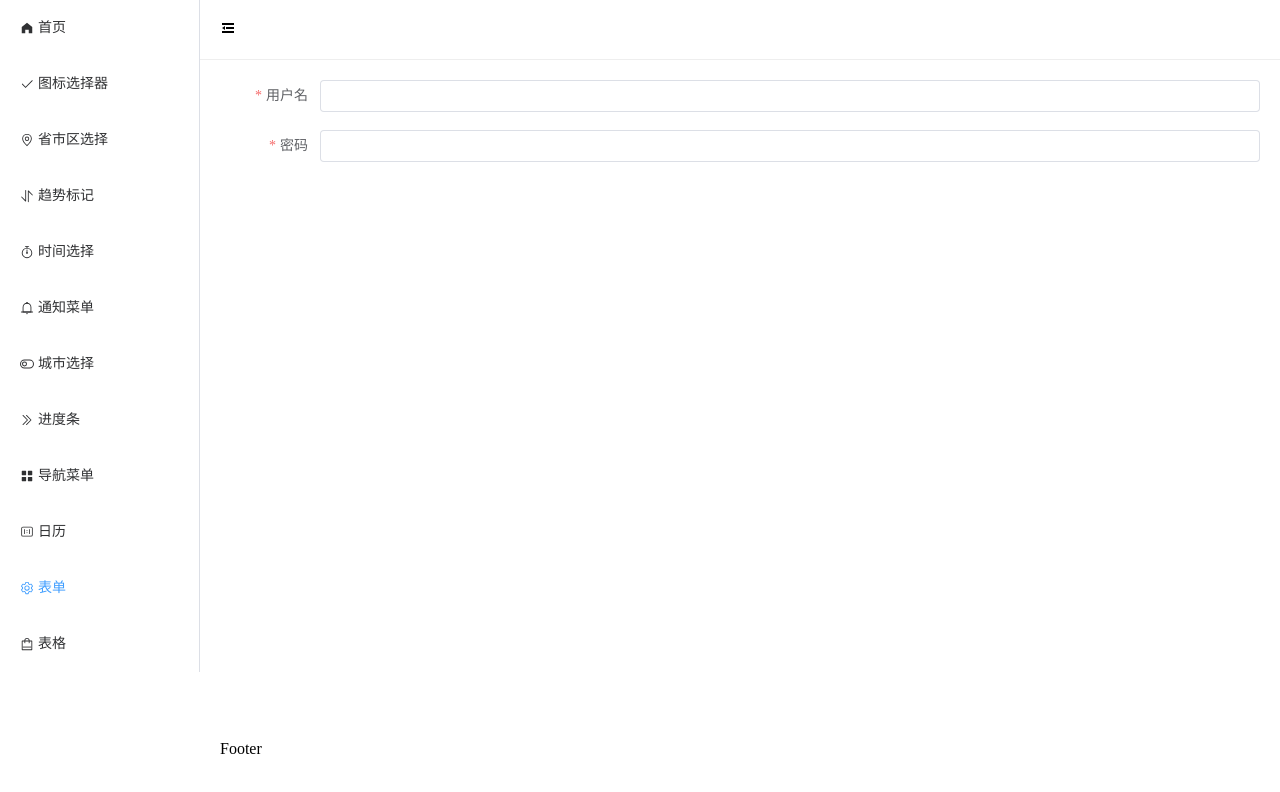
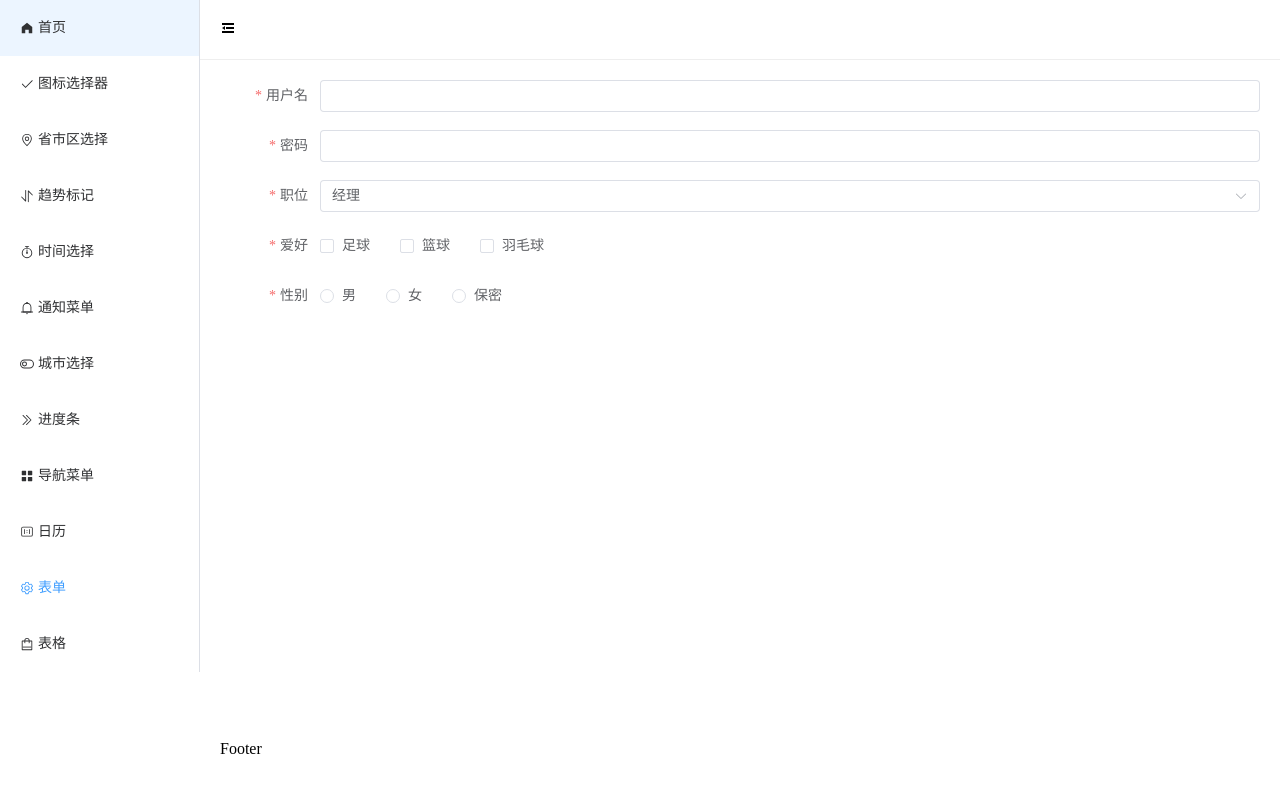
Before and after one commit to 11334/Refactor-ElementPlus, a Vue app: page /form in a window 1280 px wide. Shown: the top 792 px of the page. Built offline with nearby package versions, Linux system fonts and the light colour scheme.

Commit message:
添加更多的表单元素

```diff
--- a/src/components/form/src/index.vue
+++ b/src/components/form/src/index.vue
@@ -1,17 +1,25 @@
 <template>
-    <el-form :validate-on-rule-change="false" v-bind="$attrs" :model="model" :rules="rules">
-        <el-form-item v-for="(item, index) in options" :key="index"  :prop="item.prop" :label="item.label">
+    <!-- validate-on-rule-change 是否在 rules 属性改变后立即触发一次验证 -->
+    <el-form v-if="model" :validate-on-rule-change="false" v-bind="$attrs" :model="model" :rules="rules">
+        <template v-for="(item, index) in options" :key="index">
+            <el-form-item v-if="!item.children || !item.children!.length" :prop="item.prop" :label="item.label">
                 <!-- component : 表单的什么元素是输入框还是单选按钮还是复选框？  v-model="model[item.prop!] 绑定表单其中一个元素的数据  v-bind="item.attrs" 绑定该表单元素的一些特殊操作比如显示密码、一键清空
             -->
-            <component v-bind="item.attrs" :is="`el-${item.type}`"
-                v-model="model[item.prop!]"
-            ></component>
+                <component v-bind="item.attrs" :is="`el-${item.type}`" v-model="model[item.prop!]"></component>
             </el-form-item>
+            <el-form-item v-if="item.children && item.children.length" :prop="item.prop" :label="item.label">
+                <component :placeholder="item.placeholder" v-bind="item.attrs" :is="`el-${item.type}`"
+                    v-model="model[item.prop!]">
+                    <component v-for="(child, i) in item.children" :key="i" :label="child.label" :value="child.value"
+                        :is="`el-${child.type}`"></component>
+                </component>
+            </el-form-item>
+        </template>
     </el-form>
 </template>
 
 <script setup lang="ts">
-import { PropType, ref, onMounted } from 'vue';
+import { PropType, ref, onMounted, watch } from 'vue';
 import { FormOptions } from './types/types';
 import cloneDeep from 'lodash/cloneDeep'
 
@@ -25,12 +33,15 @@
 
 // Form 组件提供了表单验证的功能，只需为 rules 属性传入约定的验证规则绑定到el-form，并将 el-form-Item 的 prop 属性设置为需要验证的特殊键值即可(要与rules校验的属性名一致)
 // :model 为表单数据对象 表示这个表单都提交什么数据
-let model = ref<any>({})
-let rules = ref<any>({})
-onMounted(() => {
+let model = ref<any>(null)
+let rules = ref<any>(null)
+
+// 初始化表单的方法
+let initForm = () => {
+    if (props.options && props.options.length) {
         // 初始值为空
         // let m: any = { username: '', password: '' }
-    let m: any = { }
+        let m: any = {}
         let r: any = {}
 
         //从父组件准备好的数据 options中 遍历一个一个的对象
@@ -43,7 +54,15 @@
         // map 遍历数组时,回调函数的参数就是数组元素本身,赋值给其他变量只是拷贝了对象的引用,而不是深拷贝对象本身 然而model会双向绑定会修改源对象的值所以在这里要用深拷贝算法 从lodash中使用cloneDeep
         model.value = cloneDeep(m)
         rules.value = cloneDeep(r)
+    }
+}
+onMounted(() => {
+    initForm()
 })
+// 监听父组件传递进来的options是否改变 实时监听
+watch(() => props.options, () => {
+    initForm()
+}, { deep: true })
 </script>
 
 <style scoped></style>
--- a/src/view/form/index.vue
+++ b/src/view/form/index.vue
@@ -10,7 +10,7 @@
     type: 'input',
     value: '',
     label: '用户名',
-    prop:'username',
+    prop: 'username',
     rules: [
       {
         required: true,
@@ -32,7 +32,7 @@
     type: 'input',
     value: '',
     label: '密码',
-    prop:'password',
+    prop: 'password',
     rules: [
       {
         required: true,
@@ -51,6 +51,102 @@
       clearable: true
     }
   },
+  {
+    type: 'select',
+    label: '职位',
+    value: '1',
+    placeholder: '请选择职位',
+    prop: 'role',
+    attrs: {
+      style: {
+        width: '100%',
+      },
+    },
+    rules: [
+      {
+        required: true,
+        message: '职位不能为空',
+        trigger: 'blur',
+      }
+    ],
+    children: [
+      {
+        type: 'option',
+        label: '经理',
+        value: '1'
+      },
+      {
+        type: 'option',
+        label: '主管',
+        value: '2'
+      },
+      {
+        type: 'option',
+        label: '员工',
+        value: '3'
+      },
+    ]
+  },
+  {
+    type: 'checkbox-group',
+    value: [],
+    prop: 'like',
+    label: '爱好',
+    children: [
+      {
+        type: 'checkbox',
+        label: '足球',
+        value: '1',
+      },
+      {
+        type: 'checkbox',
+        label: '篮球',
+        value: '2',
+      },
+      {
+        type: 'checkbox',
+        label: '羽毛球',
+        value: '3',
+      },
+    ],
+    rules: [
+      {
+        required: true,
+        message: '爱好不能为空',
+        trigger: 'blur',
+      }
+    ],
+  },
+  {
+    type: 'radio-group',
+    value: '',
+    prop: 'gender',
+    label: '性别',
+    rules: [
+      {
+        required: true,
+        message: '性别不能为空',
+        trigger: 'blur',
+      }
+    ],
+    children: [
+      {
+        type: 'radio',
+        label: '男',
+        value: 'male',
+      },
+      {
+        type: 'radio',
+        label: '女',
+        value: 'female',
+      },
+      {
+        type: 'radio',
+        label: '保密',
+        value: 'not',
+      },
+    ]
+  }
 
 ]
 </script>
```
Also changed, not shown: src/components/form/src/types/types.ts (+8 -4 lines). Lines whose indentation alone changed are shown as unchanged.
